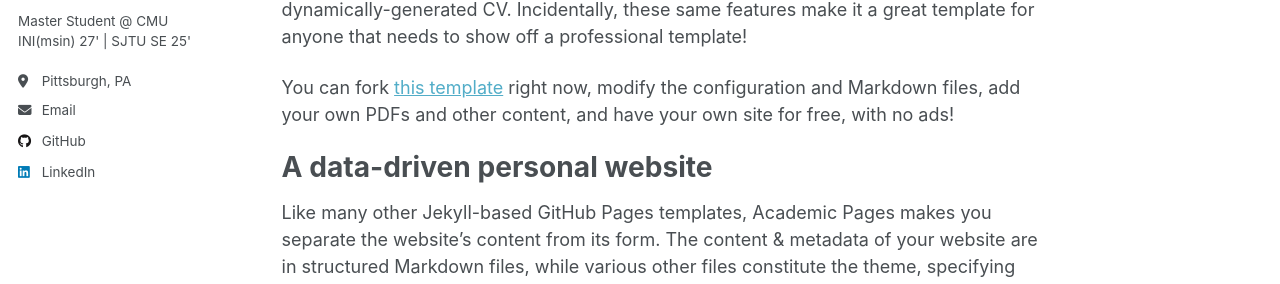
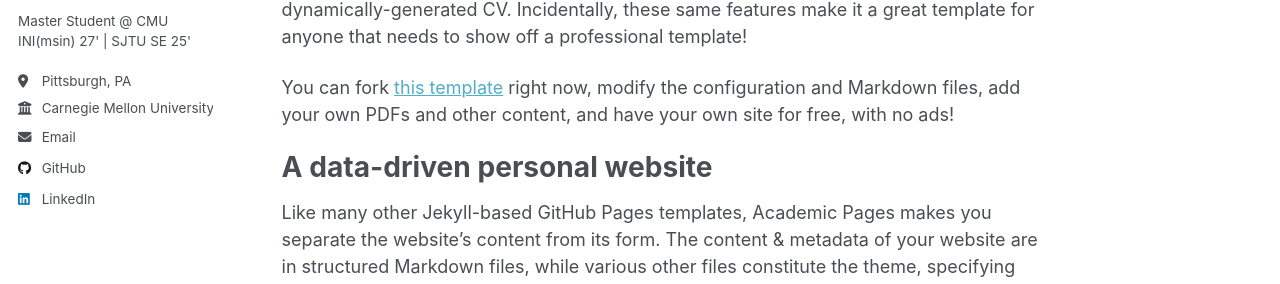
Before and after one commit to jmueducn/jmueducn.github.io, a Jekyll site: the page built from _pages/about.md, in a window 1280 px wide. Shown: the part 335-619 px from the top of the page. Built offline with Jekyll 4.4.1, drawn with Linux system fonts in a browser that asks for light colours; a script that is not in the unit is left out.

Commit message:
Update _config.yml

```diff
--- a/_config.yml
+++ b/_config.yml
@@ -27,7 +27,7 @@ author:
   pronouns         : "he/him"
   bio              : "Master Student @ CMU INI(msin) 27' | SJTU SE 25'"
   location         : "Pittsburgh, PA"
-  employer         : #"Red Brick University"
+  employer         : "Carnegie Mellon University"
   uri              : # URL
   email            : "pengyuch@andrew.cmu.edu.cn"
 
```
